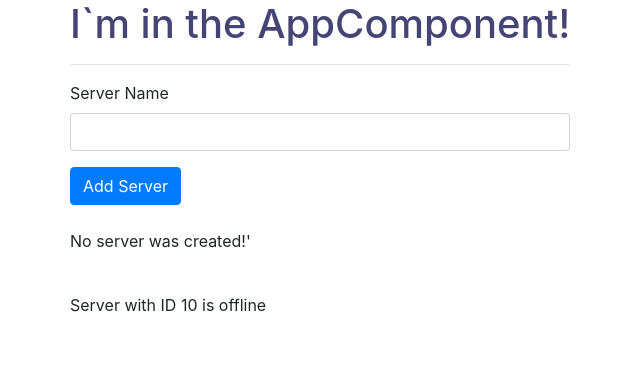
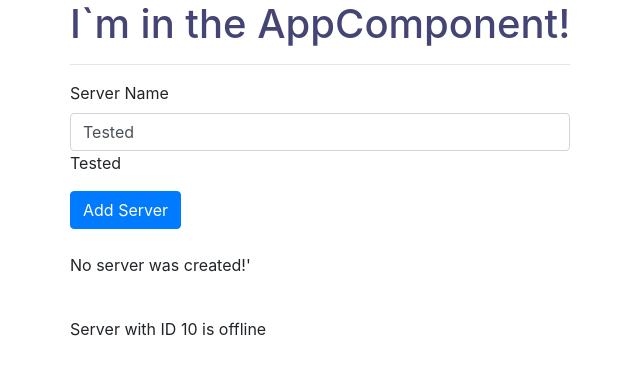
Before and after one commit to muhammadyousuf/First-Angular-App, an Angular app: page / in a window 1280 px wide. Shown: the top 374 px of the page, without its empty margins (0-640 px from the left). Built offline with nearby package versions, Linux system fonts and the light colour scheme.

Commit message:
two way data binding input form

```diff
--- a/src/app/servers/servers.component.html
+++ b/src/app/servers/servers.component.html
@@ -1,5 +1,6 @@
 <label>Server Name</label>
-<input type="text" class="form-control" (input)="onUpdateServerName($event)" />
+<!-- <input type="text" class="form-control" (input)="onUpdateServerName($event)" /> -->
+<input type="text" class="form-control" [(ngModel)]="serverName" />
 <p>{{ serverName }}</p>
 <button
   class="btn btn-primary"
--- a/src/app/servers/servers.component.ts
+++ b/src/app/servers/servers.component.ts
@@ -11,7 +11,7 @@
 export class ServersComponent implements OnInit {
   allowNewServer = false;
   serverCreationStaus = "No server was created!'";
-  serverName = "";
+  serverName = "Tested";
   constructor() {
     setTimeout(() => {
       this.allowNewServer = true;
```
Also changed, not shown: src/app/app.module.ts (+4 -3 lines).
